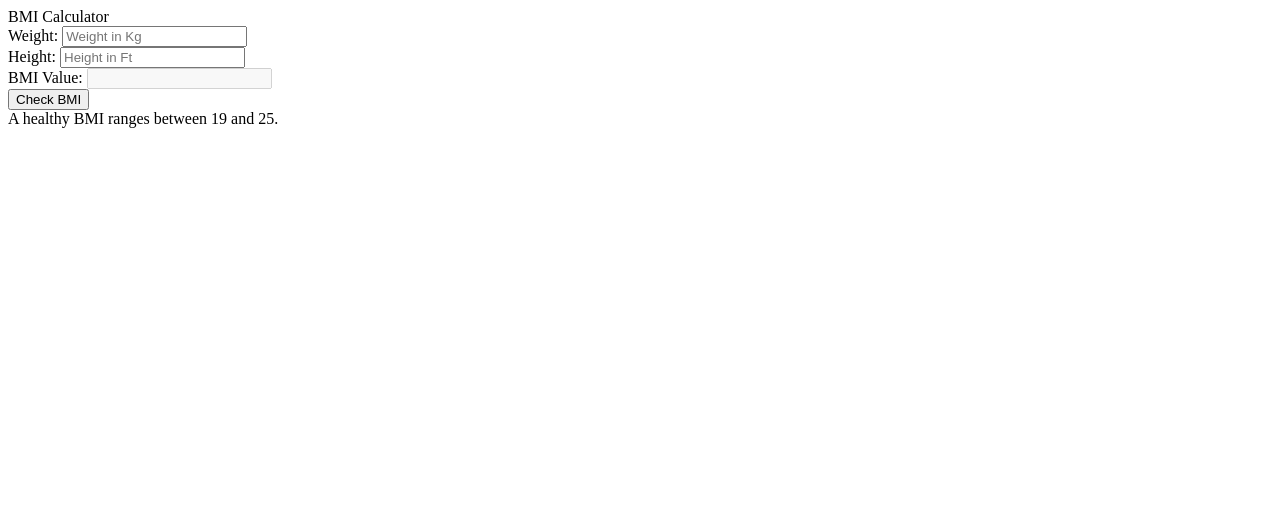
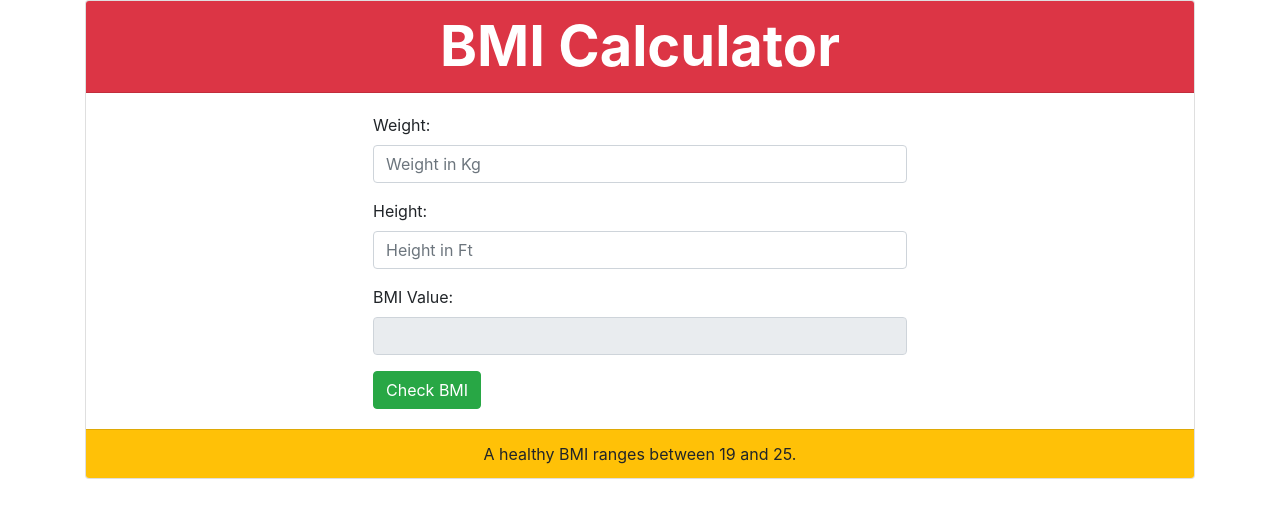
Before and after one commit to danish-shaikh-16/BMI-Calculator, a plain HTML site: page index.htm in a window 1280 px wide. Drawn offline with nearby package versions, Linux system fonts and the light colour scheme.

Commit message:
Update index.htm

```diff
--- a/index.htm
+++ b/index.htm
@@ -6,7 +6,7 @@
     <meta http-equiv="X-UA-Compatible" content="IE=edge">
     <meta name="viewport" content="width=device-width, initial-scale=1.0">
     <title>BMI Calculator</title>
-    <link rel="stylesheet" href="../../Bootstrap File/bootstrap4.css">
+    <link rel="stylesheet" href="https://cdn.jsdelivr.net/npm/bootstrap@4.6.1/dist/css/bootstrap.min.css">
 </head>
 
 <body>
```
